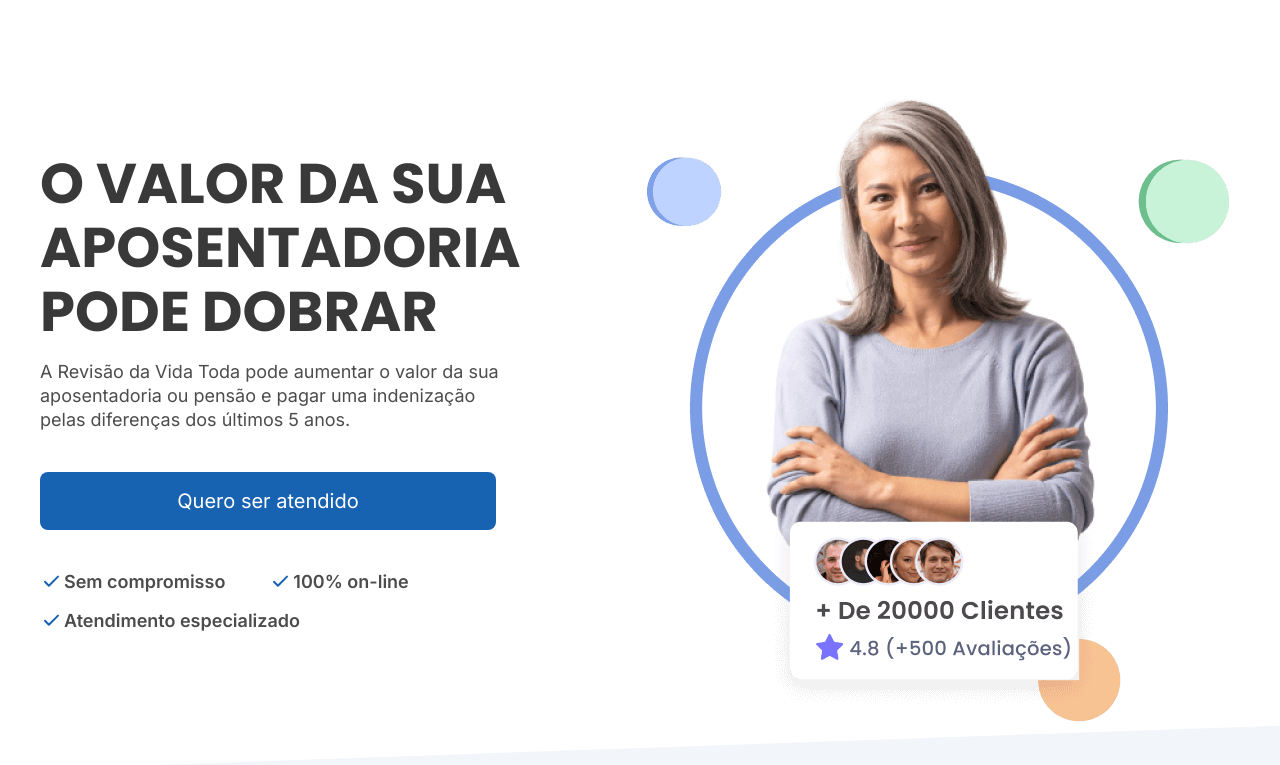
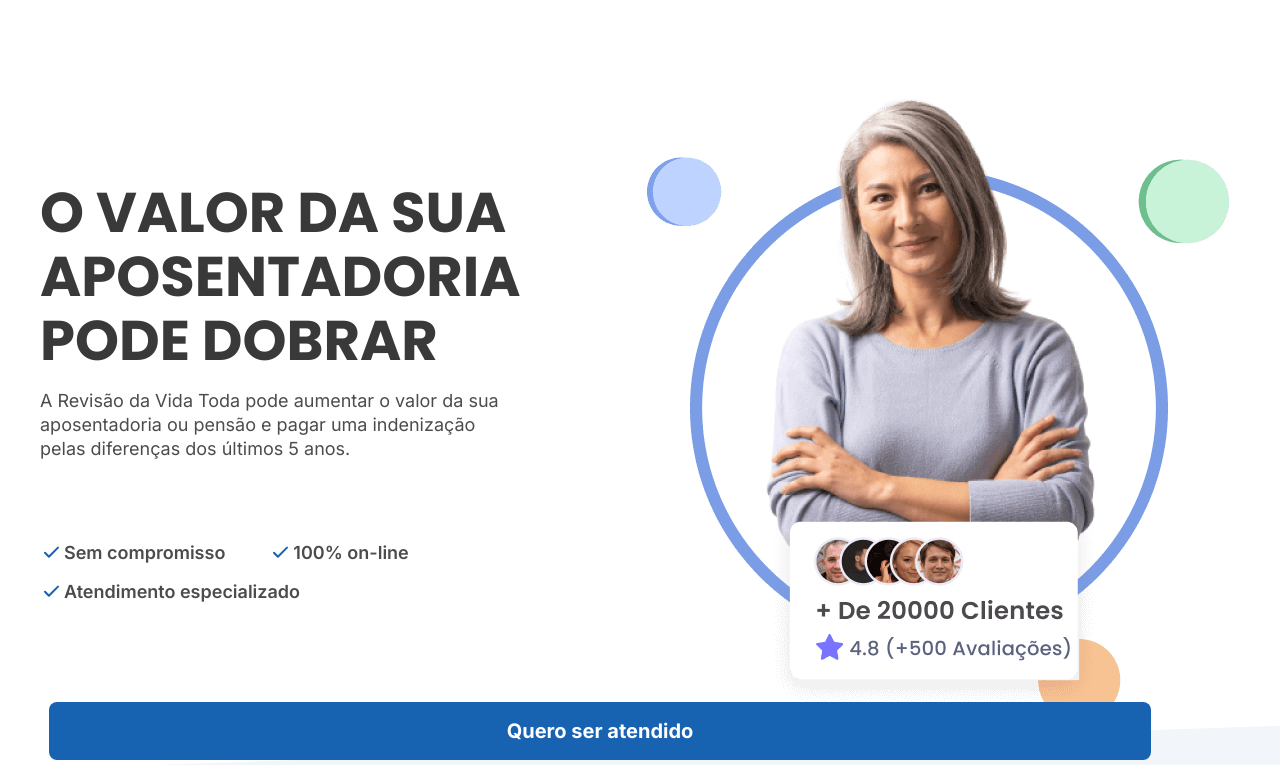
Before and after one commit to iliampav/glomb-website, a Next.js app: page /vidatoda in a window 1280 px wide. Shown: the top 765 px of the page. Built offline with nearby package versions, Linux system fonts and the light colour scheme.

Commit message:
changes on layout

```diff
--- a/src/components/atons/blueButton/index.tsx
+++ b/src/components/atons/blueButton/index.tsx
@@ -4,15 +4,20 @@ import styles from './styles.module.scss';
 interface buttonProps {
     buttonLink: string;
     buttonText: string;
+    isFloating?: boolean
 }
 
 export default function BlueButton(props: buttonProps) {
 
+    const {isFloating = false} = props
+
     const {buttonLink, buttonText} = props
 
     return (
-        <Link href={buttonLink} className={styles.buttonContainer}>
-            {buttonText}
-        </Link>
+        <div className={`container  ${isFloating ? styles.floatingButton : ''}`}>
+            <Link href={buttonLink} className={`${styles.buttonContainer}`}>
+                {buttonText}
+            </Link>
+        </div>
     )
 }
--- a/src/components/atons/blueButton/styles.module.scss
+++ b/src/components/atons/blueButton/styles.module.scss
@@ -8,8 +8,18 @@
     display: flex;
     justify-content: center;
     align-items: center;
+    font: $main-text-20;
     font-weight: 700;
-    font: $main-text-20;
+}
+
+.floatingButton {
+    display: flex;
+    justify-content: center;
+    align-items: center;
+    position: fixed;
+    bottom: 40px;
+    z-index: 999;
+    width: 100%;
 }
 
 @media (max-width: 1200px) {
--- a/src/components/formsTitles/styles.module.scss
+++ b/src/components/formsTitles/styles.module.scss
@@ -118,7 +118,7 @@
         padding: 40px 0;
         position: relative;
         overflow: visible;
-        margin-bottom: 40px;
+        margin-bottom: 10px;
 
         &::after {
             content: "";
--- a/src/components/imageGalerySlider/styles.module.scss
+++ b/src/components/imageGalerySlider/styles.module.scss
@@ -118,6 +118,9 @@
 }
 
 @media (max-width: 768px) {
+    .peopleComentsSection {
+        padding-bottom: 40px;
+    }
     .sliderContainer {
         width: 100vw;
         max-width: unset;
@@ -126,6 +129,7 @@
         .subText {
             flex-direction: column;
             gap: 0px;
+            margin-bottom: 24px;
         }
 
         h2 {
@@ -161,13 +165,16 @@
         }
     }
     .sliderButtons {
-        top: 80%;
-        right: 30px;
-        gap: 50px;
+        top: 77%;
         z-index: 20;
+        width: 100%;
+        display: flex;
+        justify-content: space-between;
+        align-items: center;
+        padding: 10px;
 
         svg {
-            max-height: 32px;
+            max-height: 41px;
         }
     }
 
--- a/src/components/imageGalerySlider/swiperButtons.tsx
+++ b/src/components/imageGalerySlider/swiperButtons.tsx
@@ -6,24 +6,25 @@ import SliderNextMobile from '@/public/assets/svgs/sliderNextMobile.svg';
 import SliderPrev from '@/public/assets/svgs/sliderPrev.svg';
 import SliderPrevMobile from '@/public/assets/svgs/sliderPrevMobile.svg';
 
+
 export default function SwiperButtons() {
 
     const swiper = useSwiper();
 
     return (
-            <div className={styles.sliderButtons}>
-                <button aria-label="see previoues image" className='apearMobile' onClick={() => swiper.slidePrev()}>
+            <div className={`${styles.sliderButtons}`}>
+                <button aria-label="see previoues image" onClick={() => swiper.slidePrev()}>
                     <SliderPrev />
                 </button>
-                <button aria-label="see previoues image" className='apearDesktop' onClick={() => swiper.slidePrev()}>
+                {/* <button aria-label="see previoues image" className='apearDesktop' onClick={() => swiper.slidePrev()}>
                     <SliderPrevMobile />
-                </button>
-                <button aria-label="next previoues image" className='apearMobile' onClick={() => swiper.slideNext()}>
+                </button> */}
+                <button aria-label="next previoues image" onClick={() => swiper.slideNext()}>
                     <SliderNext />
                 </button>
-                <button aria-label="nexy previoues image" className='apearDesktop' onClick={() => swiper.slideNext()}>
+                {/* <button aria-label="nexy previoues image" className='apearDesktop' onClick={() => swiper.slideNext()}>
                     <SliderNextMobile />
-                </button>
+                </button> */}
             </div>
     )
 }
--- a/src/components/insideTopics/index.tsx
+++ b/src/components/insideTopics/index.tsx
@@ -47,7 +47,6 @@ export default function InsideTopics(props: insideTopicsInterface) {
                             <p>{grayBoxText}</p>
                         </div>
                     }
-                    <BlueButton buttonLink={buttonLink} buttonText={buttonText} />
                 </div>
             </div>
         </section>
--- a/src/components/staticBanner/index.tsx
+++ b/src/components/staticBanner/index.tsx
@@ -27,10 +27,6 @@ export default function StaticBanner(props: staticBannerInterface) {
                 <div className={styles.textBox}>
                     <h1>{title}</h1>
                     <p>{subTitle}</p>
-                    <BlueButton
-                        buttonLink={buttonLink}
-                        buttonText={buttonText}
-                    />
                     <div className={styles.checkedContainer}>
                         {
                             advantages.map((advantage: string) => {
--- a/src/components/staticBanner/styles.module.scss
+++ b/src/components/staticBanner/styles.module.scss
@@ -103,7 +103,7 @@
 @media (max-width: 768px) {
 
     .bannerContainer {
-        padding: 55px 10px 10px;
+        padding: 55px 24px 24px;
 
         .textBox {
             max-width: 50%;
--- a/src/pages/vidatoda.tsx
+++ b/src/pages/vidatoda.tsx
@@ -5,6 +5,7 @@ import FormsTopics from '../components/formsTitles';
 import InsideTopics from '../components/insideTopics';
 import ImageGalerySlider from '../components/imageGalerySlider';
 import PeopleComents from '../components/peopleComents';
+import BlueButton from '../components/atons/blueButton';
 
 const Aposentadoria: NextPage = () => {
 return (
@@ -14,10 +15,25 @@ return (
       <meta name="author" content="Iliam Ferreira Pavkovic"></meta>
       <meta httpEquiv="X-UA-Compatible" content="IE=edge" />
       <meta name="viewport" content="width=device-width, initial-scale=1.0" />
+
+      {/* Image shared in web social links */}
+      <meta property='og:title' content='Glomb - O valor da sua aposentadoria pode dobrar'/>
+      <meta property='og:image' content='/assets/images/aposentadoria/headerPerson.png'/>
+      <meta property='og:description' content='A Revisão da Vida Toda permite aumentar o valor de milhares de aposentadorias e pensões e, ainda cobrar uma indenização pelas diferenças dos últimos 5 anos.'/>
+      <meta property='og:url' content='https://www.previdenciario.glomb.com.br/vidatoda'/>
+      <meta property='og:image:width' content='1200'/>
+      <meta property='og:image:height' content='627'/>
+
       <title>Glomb - O valor da sua aposentadoria pode dobrar</title>
       <meta name="keywords" content="aposentadoria, valor, advogado, aposentado"></meta>
       <meta name="description" content="A Revisão da Vida Toda permite aumentar o valor de milhares de aposentadorias e pensões e, ainda cobrar uma indenização pelas diferenças dos últimos 5 anos."></meta>
     </Head>
+
+    <BlueButton
+    isFloating={true}
+      buttonLink={'/'}
+      buttonText={'Quero ser atendido'}
+    />
 
     {/* imagem desktop deve ser com width: 375px por heigh: 720px  e a mobile deve ser width: 596px por heigh: 652px*/}
     <StaticBanner
```
Also changed, not shown: public/assets/images/aposentadoria/coverSocial.jpg (added).
